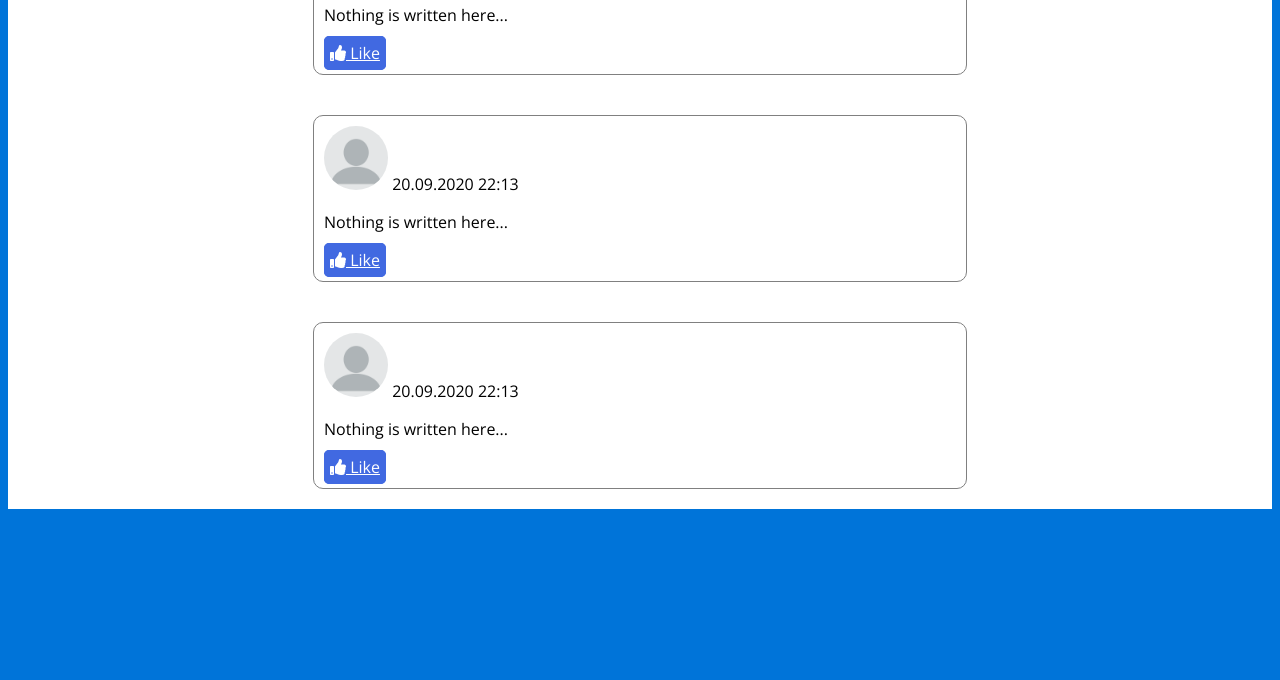
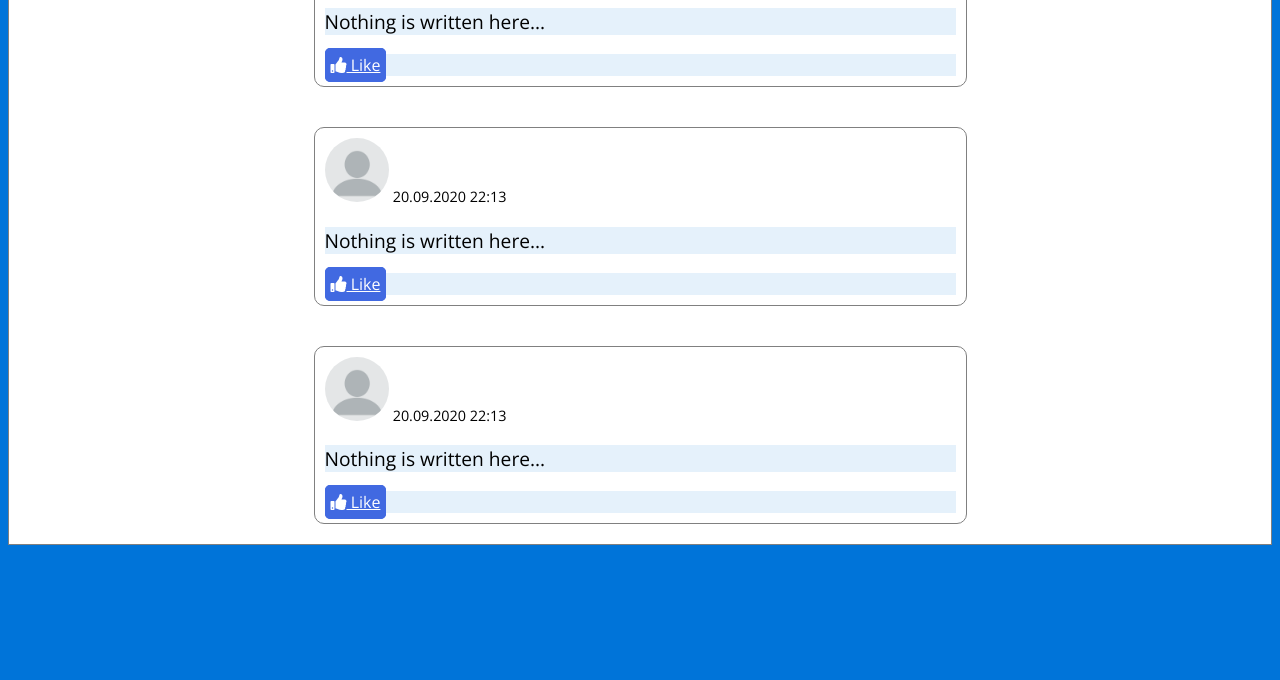
Before and after one commit to matbcvo/wad20-hw1, a plain HTML site: page index.html in a window 1280 px wide. Shown: the part 120-800 px from the top of the page. Drawn offline with nearby package versions, Linux system fonts and the light colour scheme.

Commit message:
Added some css code, adjusting for homework requirements

```diff
--- a/css/main.css
+++ b/css/main.css
@@ -31,6 +31,22 @@ body {
     border-radius: 50%;
 }
 
+.date.align-right {
+	font-size: 0.9em;
+}
+
+body section {
+	border: 1px solid grey;
+}
+
+div[id="box-header"] + div {
+	font-size: 1.2em;
+}
+
+div[id="box-header"] ~ div {
+	background-color: rgba(0,116,217,0.1);
+}
+
 #like-button {
     border: 1px solid royalblue;
     border-radius: 5px;
```
